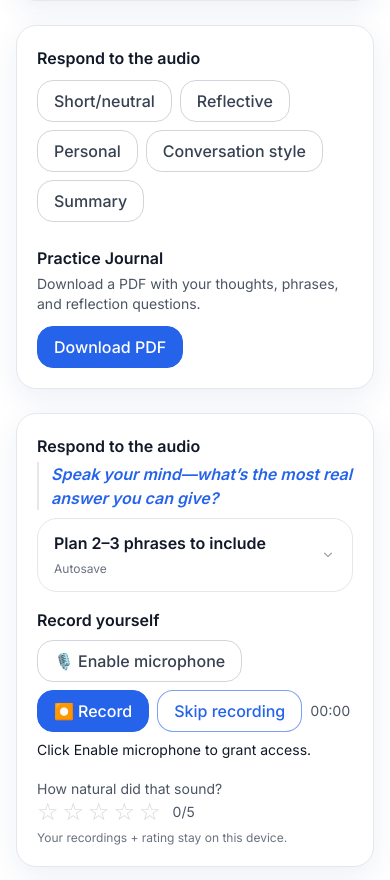
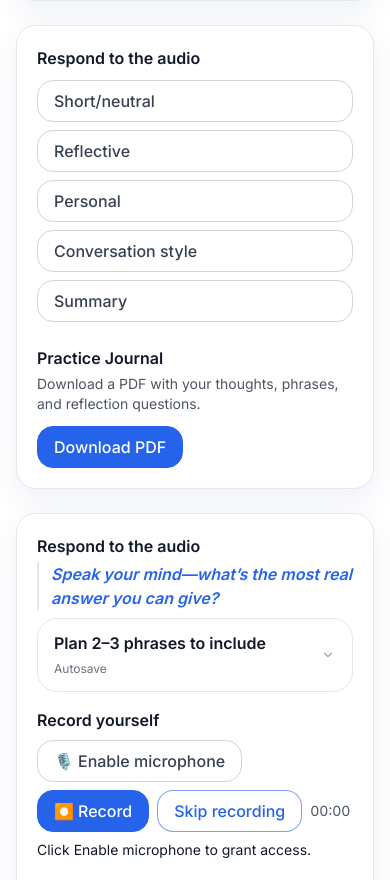
Before and after one commit to a-arboleda/communicaly, a Next.js app: page /episodes/one-bus-an-hour-4 in a window 390 px wide. Shown: the part 900-1780 px from the top of the page. Built offline with nearby package versions, Linux system fonts and the light colour scheme; a web font is replaced by a local one.

Commit message:
Made questions buttons responsive im mobile version

```diff
--- a/components/EpisodeInteractive.tsx
+++ b/components/EpisodeInteractive.tsx
@@ -262,11 +262,7 @@ export default function EpisodeInteractive({
         window.clearInterval(timerRef.current)
         timerRef.current = null
       }
-      setAutoResetNotice(
-        reason === "auto"
-          ? "Session reset after leaving this page. Save your recording or PDF before switching tabs."
-          : null,
-      )
+      setAutoResetNotice(null)
       try {
         localStorage.removeItem(STORAGE_EP)
         if (episodeId) {
--- a/components/EpisodeTextAnswer.tsx
+++ b/components/EpisodeTextAnswer.tsx
@@ -160,21 +160,22 @@ export default function EpisodeTextAnswer({ episodeId, overrideQuestions, overri
 
   return (
     <div className="space-y-3">
-      <div className="flex flex-wrap gap-2 mt-[10px] mb-[15px]">
+      <ul className="mt-[10px] mb-[15px] list-none flex flex-col gap-2 sm:flex-row sm:flex-wrap" role="list">
         {(Object.keys(TEMPLATES) as Cat[]).map((k) => {
           const active = cat === k
           return (
+            <li key={k} className="w-full sm:w-auto">
               <button
-              key={k}
                 type="button"
                 onClick={() => setCat(k)}
-              className={`btn ${active ? "btn-primary" : "btn-muted"}`}
+                className={`btn ${active ? "btn-primary" : "btn-muted"} w-full justify-start text-left sm:w-auto sm:justify-center`}
               >
                 {TEMPLATES[k].label}
               </button>
+            </li>
           )
         })}
-      </div>
+      </ul>
 
       {current && (
         <div className="space-y-2">
```
Lines whose indentation alone changed are shown as unchanged.
